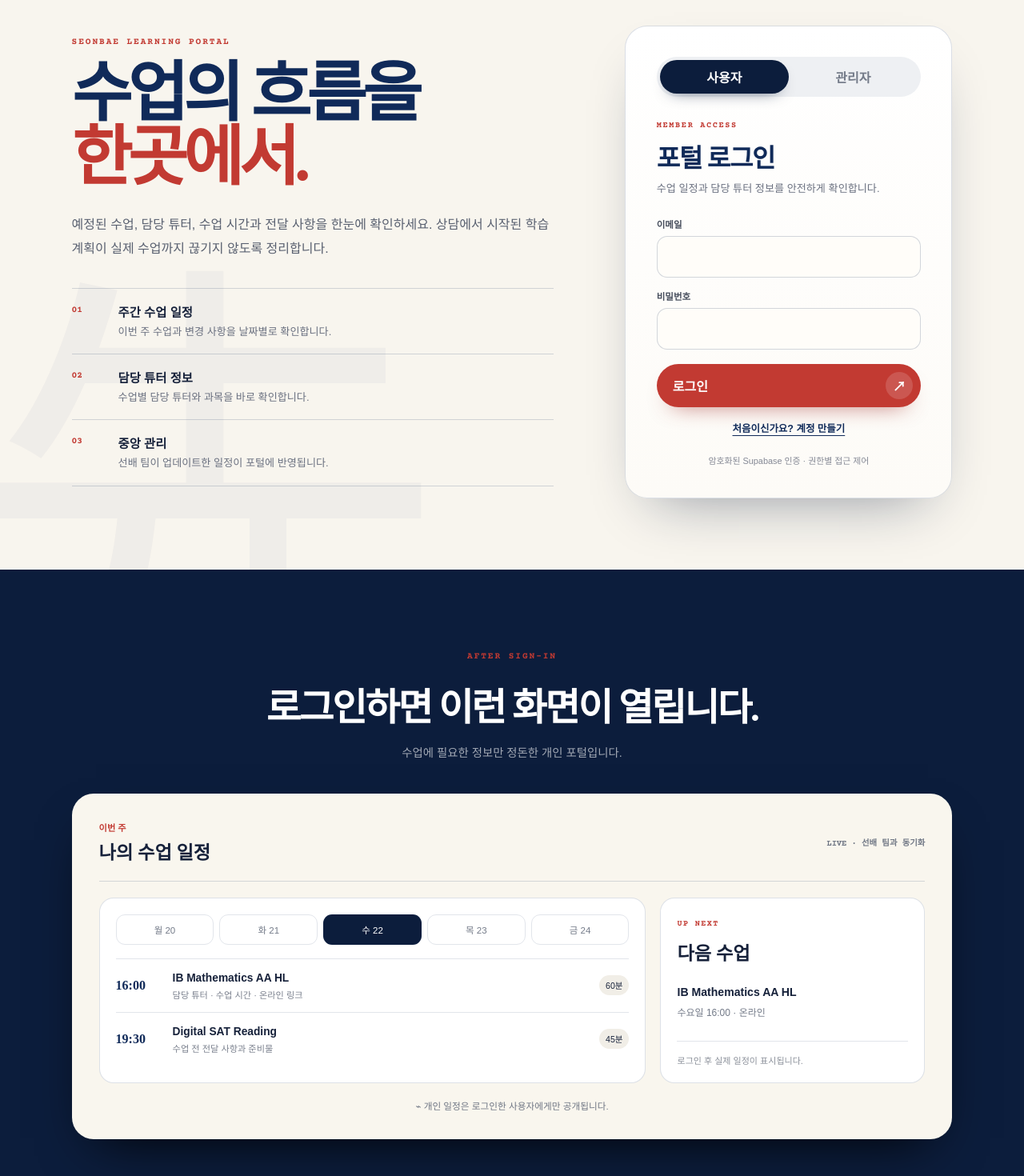
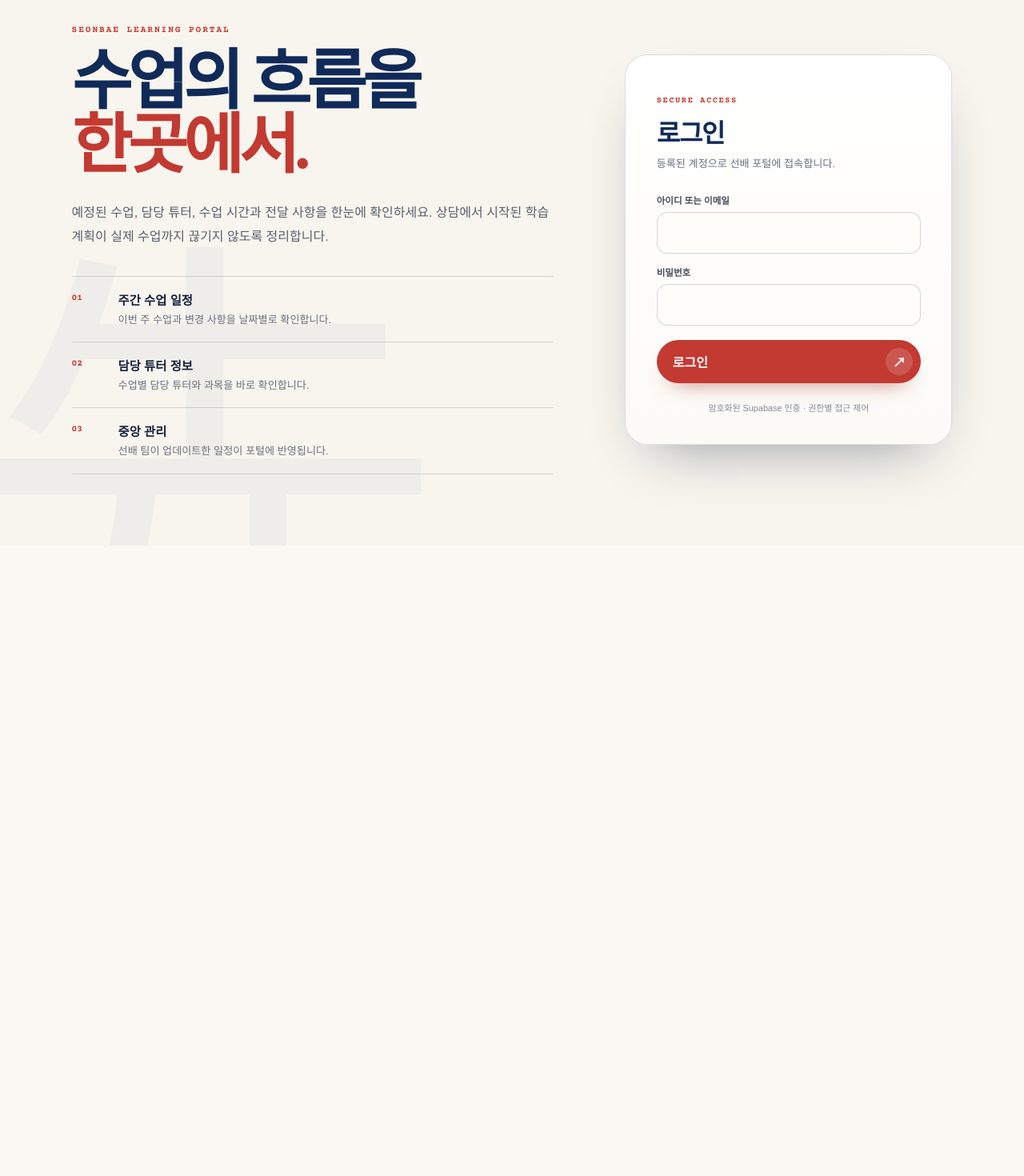
Before and after one commit to shinseungyun-dot/seonbae, a Next.js app: page /login in a window 1280 px wide. Shown: the part 140-1610 px from the top of the page at 80% size. After the commit the page ends 822 px from the top, so only its background shows below. Built offline with nearby package versions, Linux system fonts and the light colour scheme; no server answers; a web font is replaced by a local one.

Commit message:
Simplify login and match tutor banner colors

```diff
--- a/app/admin/page.tsx
+++ b/app/admin/page.tsx
@@ -10,7 +10,7 @@ export default async function AdminPage() {
     data: { user },
   } = await supabase.auth.getUser();
 
-  if (!user) redirect("/login?mode=admin");
+  if (!user) redirect("/login");
 
   const { data: profile } = await supabase
     .from("profiles")
--- a/app/login/page.tsx
+++ b/app/login/page.tsx
@@ -1,88 +1,36 @@
 "use client";
 
 import Link from "next/link";
-import { FormEvent, useEffect, useMemo, useState } from "react";
+import { FormEvent, useState } from "react";
 import { useRouter } from "next/navigation";
-import { createClient } from "../../utils/supabase/client";
 import styles from "./login.module.css";
-
-type LoginMode = "user" | "admin";
-type UserAction = "signin" | "signup";
 
 export default function LoginPage() {
   const router = useRouter();
-  const supabase = useMemo(() => createClient(), []);
-  const [mode, setMode] = useState<LoginMode>("user");
-  const [action, setAction] = useState<UserAction>("signin");
-  const [fullName, setFullName] = useState("");
-  const [email, setEmail] = useState("");
+  const [identifier, setIdentifier] = useState("");
   const [password, setPassword] = useState("");
   const [message, setMessage] = useState("");
   const [busy, setBusy] = useState(false);
-
-  useEffect(() => {
-    const requestedMode = new URLSearchParams(window.location.search).get("mode");
-    if (requestedMode === "admin") setMode("admin");
-  }, []);
-
-  function changeMode(nextMode: LoginMode) {
-    setMode(nextMode);
-    setAction("signin");
-    setMessage("");
-  }
 
   async function handleSubmit(event: FormEvent<HTMLFormElement>) {
     event.preventDefault();
     setBusy(true);
     setMessage("");
 
-    if (mode === "user" && action === "signup") {
-      const { data, error } = await supabase.auth.signUp({
-        email,
-        password,
-        options: {
-          data: { full_name: fullName.trim() },
-          emailRedirectTo: `${window.location.origin}/portal`,
-        },
-      });
+    const response = await fetch("/api/auth/login", {
+      method: "POST",
+      headers: { "Content-Type": "application/json" },
+      body: JSON.stringify({ identifier, password }),
+    });
+    const result = await response.json();
 
-      if (error) {
-        setMessage(authMessage(error.message));
-      } else if (data.session) {
-        router.replace("/portal");
-        router.refresh();
-      } else {
-        setMessage("확인 메일을 보냈습니다. 이메일 인증을 마치면 포털에 로그인할 수 있습니다.");
-      }
+    if (!response.ok || !result.destination) {
+      setMessage(result.error || "아이디 또는 비밀번호를 다시 확인해 주세요.");
       setBusy(false);
       return;
     }
 
-    const { data, error } = await supabase.auth.signInWithPassword({ email, password });
-    if (error || !data.user) {
-      setMessage("이메일 또는 비밀번호를 다시 확인해 주세요.");
-      setBusy(false);
-      return;
-    }
-
-    if (mode === "admin") {
-      const { data: profile } = await supabase
-        .from("profiles")
-        .select("role")
-        .eq("id", data.user.id)
-        .single();
-
-      if (profile?.role !== "admin") {
-        await supabase.auth.signOut();
-        setMessage("관리자로 승인된 계정만 이 화면에서 로그인할 수 있습니다.");
-        setBusy(false);
-        return;
-      }
-
-      router.replace("/admin");
-    } else {
-      router.replace("/portal");
-    }
+    router.replace(result.destination);
     router.refresh();
   }
 
@@ -114,83 +62,39 @@ export default function LoginPage() {
         </div>
 
         <div className={styles.loginSurface}>
-          <div className={styles.modeTabs} role="tablist" aria-label="로그인 유형">
-            <button type="button" role="tab" aria-selected={mode === "user"} onClick={() => changeMode("user")}>사용자</button>
-            <button type="button" role="tab" aria-selected={mode === "admin"} onClick={() => changeMode("admin")}>관리자</button>
-          </div>
-
           <div className={styles.formHeading}>
-            <p>{mode === "admin" ? "ADMIN ACCESS" : "MEMBER ACCESS"}</p>
-            <h2>{mode === "admin" ? "관리자 로그인" : action === "signup" ? "계정 만들기" : "포털 로그인"}</h2>
-            <span>
-              {mode === "admin"
-                ? "승인된 운영진 계정으로 튜터 명부를 관리합니다."
-                : "수업 일정과 담당 튜터 정보를 안전하게 확인합니다."}
-            </span>
+            <p>SECURE ACCESS</p>
+            <h2>로그인</h2>
+            <span>등록된 계정으로 선배 포털에 접속합니다.</span>
           </div>
 
           <form onSubmit={handleSubmit}>
-            {mode === "user" && action === "signup" && (
-              <label>
-                <span>이름</span>
-                <input value={fullName} onChange={(event) => setFullName(event.target.value)} autoComplete="name" required />
-              </label>
-            )}
             <label>
-              <span>이메일</span>
-              <input type="email" value={email} onChange={(event) => setEmail(event.target.value)} autoComplete="email" required />
+              <span>아이디 또는 이메일</span>
+              <input
+                type="text"
+                value={identifier}
+                onChange={(event) => setIdentifier(event.target.value)}
+                autoComplete="username"
+                autoCapitalize="none"
+                spellCheck={false}
+                required
+              />
             </label>
             <label>
               <span>비밀번호</span>
-              <input type="password" value={password} onChange={(event) => setPassword(event.target.value)} autoComplete={action === "signup" ? "new-password" : "current-password"} minLength={8} required />
+              <input type="password" value={password} onChange={(event) => setPassword(event.target.value)} autoComplete="current-password" required />
             </label>
             {message && <p className={styles.formMessage} role="status">{message}</p>}
             <button className={styles.submit} type="submit" disabled={busy}>
-              <span>{busy ? "확인 중..." : mode === "admin" ? "관리자 로그인" : action === "signup" ? "계정 만들기" : "로그인"}</span>
+              <span>{busy ? "확인 중..." : "로그인"}</span>
               <span aria-hidden="true">↗</span>
             </button>
           </form>
 
-          {mode === "user" && (
-            <button className={styles.switchAction} type="button" onClick={() => { setAction(action === "signin" ? "signup" : "signin"); setMessage(""); }}>
-              {action === "signin" ? "처음이신가요? 계정 만들기" : "이미 계정이 있나요? 로그인"}
-            </button>
-          )}
-
           <p className={styles.secure}>암호화된 Supabase 인증 · 권한별 접근 제어</p>
-        </div>
-      </section>
-
-      <section className={styles.preview}>
-        <div className={styles.previewHeading}>
-          <p>AFTER SIGN-IN</p>
-          <h2>로그인하면 이런 화면이 열립니다.</h2>
-          <span>수업에 필요한 정보만 정돈한 개인 포털입니다.</span>
-        </div>
-        <div className={styles.previewBoard}>
-          <div className={styles.previewTop}>
-            <div><span>이번 주</span><b>나의 수업 일정</b></div>
-            <small>LIVE · 선배 팀과 동기화</small>
-          </div>
-          <div className={styles.previewGrid}>
-            <article className={styles.weekCard}>
-              <div className={styles.days}>
-                {["월 20", "화 21", "수 22", "목 23", "금 24"].map((day, index) => <span className={index === 2 ? styles.activeDay : ""} key={day}>{day}</span>)}
-              </div>
-              <div className={styles.sampleLesson}><time>16:00</time><div><b>IB Mathematics AA HL</b><p>담당 튜터 · 수업 시간 · 온라인 링크</p></div><span>60분</span></div>
-              <div className={styles.sampleLesson}><time>19:30</time><div><b>Digital SAT Reading</b><p>수업 전 전달 사항과 준비물</p></div><span>45분</span></div>
-            </article>
-            <aside className={styles.nextCard}><span>UP NEXT</span><h3>다음 수업</h3><b>IB Mathematics AA HL</b><p>수요일 16:00 · 온라인</p><small>로그인 후 실제 일정이 표시됩니다.</small></aside>
-          </div>
-          <div className={styles.lock}><span aria-hidden="true">⌁</span> 개인 일정은 로그인한 사용자에게만 공개됩니다.</div>
         </div>
       </section>
     </main>
   );
 }
-
-function authMessage(message: string) {
-  if (message.toLowerCase().includes("already registered")) return "이미 가입된 이메일입니다. 로그인해 주세요.";
-  if (message.toLowerCase().includes("password")) return "비밀번호는 8자 이상으로 입력해 주세요.";
-  return "계정을 만들지 못했습니다. 입력한 정보를 다시 확인해 주세요.";
-}
```
Also changed, not shown: app/admin/AdminTutorEditor.tsx (+11 -1 lines), app/api/auth/login/route.ts (added, +61 -0 lines), public/index.html (+7 -2 lines), app/login/login.module.css.
